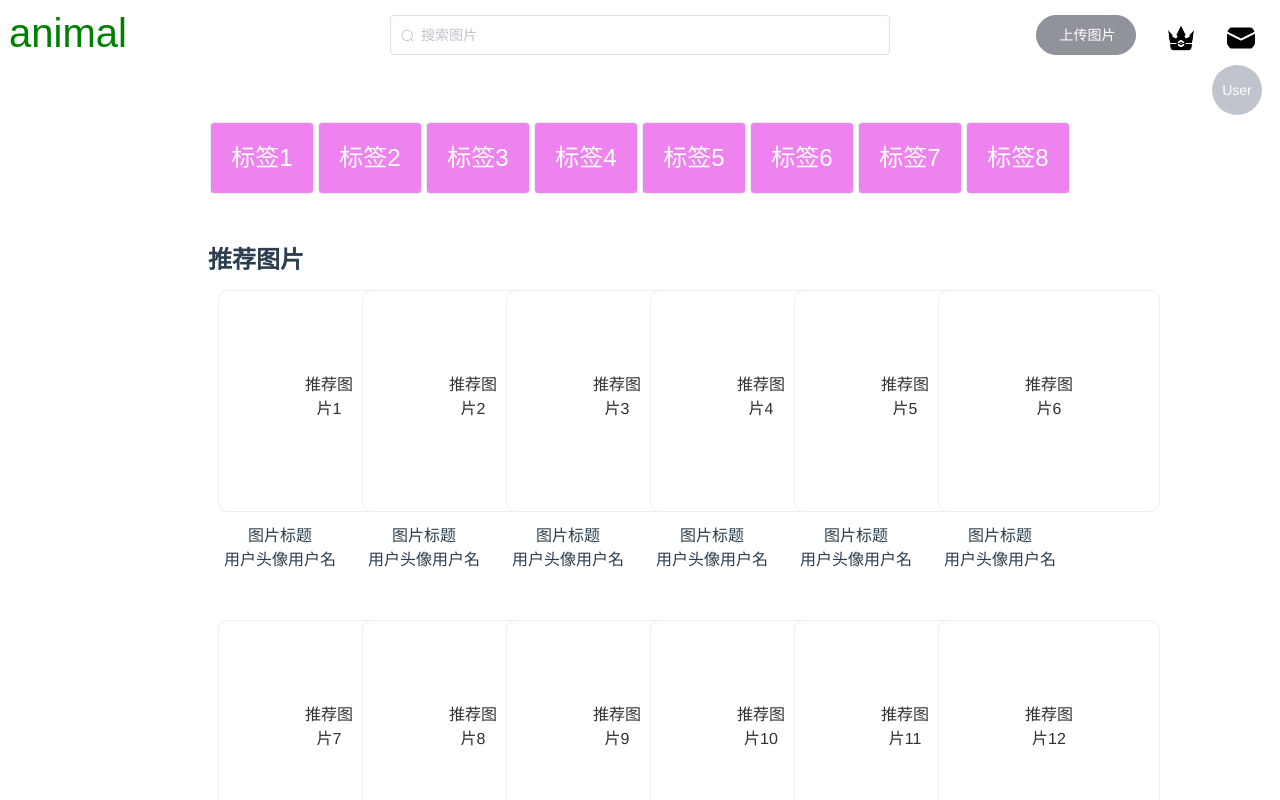
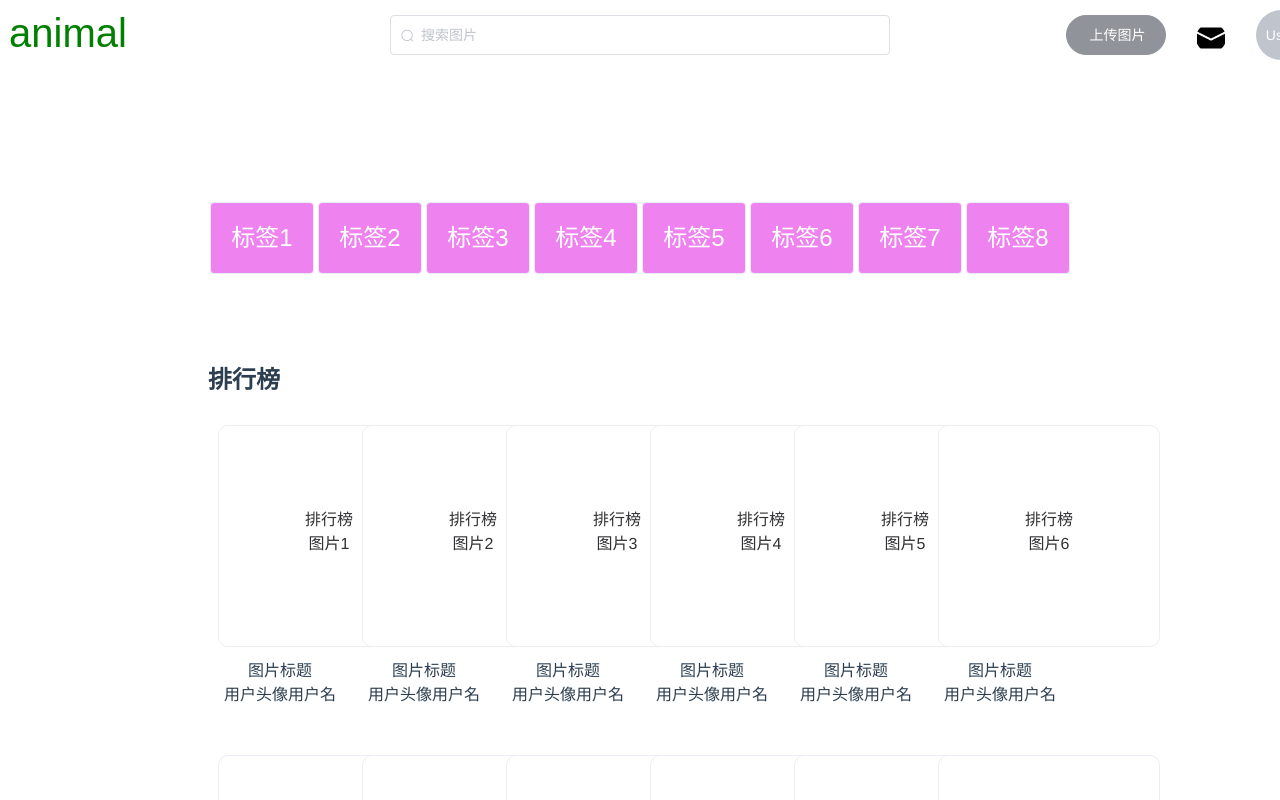
Before and after one commit to VIP-bear/animal-vue, a Vue app: page /home in a window 1280 px wide. Shown: the top 800 px of the page. Built offline with nearby package versions, Linux system fonts and the light colour scheme.

Commit message:
完善排行榜布局和消息界面

```diff
--- a/src/components/Header.vue
+++ b/src/components/Header.vue
@@ -16,7 +16,7 @@
     </div>
     <div v-if="isLogin" class="login-contain">
       <el-button class="btn-upload" type="info" round @click="upload">上传图片</el-button>
-      <el-button class="btn-leader" title="排行榜" type="text" circle></el-button>
+      <!-- <el-button class="btn-leader" title="排行榜" type="text" circle></el-button> -->
       <el-button class="btn-message" title="消息" type="text" circle></el-button>
       <el-dropdown trigger="click" class="dropdown">
         <span class="el-dropdown-link">
@@ -99,13 +99,13 @@ export default {
   margin-top: 15px;
   width: 100px;
 }
-.btn-leader {
+/* .btn-leader {
   width: 30px;
   height: 30px;
   margin-left: 30px;
   background: url("../assets/img/icon/icon-leader.png") no-repeat;
   background-size: cover;
-}
+} */
 .btn-message {
   width: 30px;
   height: 30px;
@@ -116,9 +116,8 @@ export default {
 .dropdown {
   cursor: pointer;
   color: #409EFF;
-  margin-top: 10px;
-  margin-right: 10px;
-  float:right;
+  margin: 10px 30px;
+  position: absolute;
 }
 .btn-login {
   cursor: pointer;
--- a/src/pages/Home.vue
+++ b/src/pages/Home.vue
@@ -11,11 +11,28 @@
           </el-col>
         </el-row>
       </div>
+      <div class="ranking">
+        <div class="ranking-title">
+          <span>排行榜</span>
+        </div>
+        <el-col :span="4" v-for="o in 18" :key="o" style="margin:20px 0px;" @click.native="recommandClick(o)">
+          <el-card :body-style="{ padding: '80px' }" shadow="hover" class="img-card">
+            排行榜图片{{o}}
+          </el-card>
+          <div>
+            <span>图片标题</span>
+          </div>
+          <div>
+            <span>用户头像</span>
+            <span>用户名</span>
+          </div>
+        </el-col>
+      </div>
       <div class="recommand-contain">
         <div class="recommand-title">
           <span>推荐图片</span>
         </div>
-        <el-col :span="4" v-for="o in 18" :key="o" style="margin-top:40px;" @click.native="recommandClick(o)">
+        <el-col :span="4" v-for="o in 18" :key="o" style="margin:20px 0px;" @click.native="recommandClick(o)">
           <el-card :body-style="{ padding: '80px' }" shadow="hover" class="img-card">
             推荐图片{{o}}
           </el-card>
@@ -33,7 +50,7 @@
           <span>关注用户·好友图片</span>
           <el-link :underline="false" style="margin-left:1200px" @click.native="attentionUserImage">查看全部</el-link>
         </div>
-        <el-col :span="4" v-for="o in 18" :key="o" style="margin-top:40px;">
+        <el-col :span="4" v-for="o in 18" :key="o" style="margin:20px 0px;">
           <el-card :body-style="{ padding: '80px' }" shadow="hover" class="img-card">
             关注用户图片{{o}}
           </el-card>
@@ -50,7 +67,7 @@
         <div class="user-title">
           <span>推荐用户</span>
         </div>
-        <el-col :span="4" v-for="o in 6" :key="o" style="margin-top:40px;">
+        <el-col :span="4" v-for="o in 6" :key="o" style="margin:20px 0px;">
           <el-card :body-style="{ padding: '80px' }" shadow="hover" class="img-card">
             推荐用户{{o}}
           </el-card>
@@ -93,24 +110,30 @@ export default {
 
 <style scoped>
 .main-msg {
-  transform: translate(0%, -50%);
   margin: 0px 200px;
 }
 .hot-tags {
   height: 60px;
+  margin-top: 50px;
   border-radius: 5px;
 }
 .btn-tag {
   font-size: 24px;
   color: white;
 }
-.recommand-contain {
-  margin-top: 60px;
+.ranking {
+  margin-top: 100px;
+}
+.ranking-title {
+  font-size: 24px;
+  font-weight: bold;
+  text-align: left;
 }
 .recommand-title {
-  position: absolute;
+  text-align: left;
   font-size: 24px;
   font-weight: bold;
+  margin-top: 20px;
 }
 .img-card {
   border-radius: 10px;
@@ -119,19 +142,13 @@ export default {
   margin: 10px 10px;
   cursor: pointer;
 }
-.attention-contain {
-  margin-top: 1100px;
-}
 .attention-title {
-  position: absolute;
+  text-align: left;
   font-size: 24px;
   font-weight: bold;
 }
-.user-contain {
-  margin-top: 2150px;
-}
 .user-title {
-  position: absolute;
+  text-align: left;
   font-size: 24px;
   font-weight: bold;
 }
--- /dev/null
+++ b/src/pages/Message.vue
@@ -0,0 +1,50 @@
+<template>
+  <div>
+    <Header></Header>
+    <div class="user-message">
+      <div class="message-title">
+        消息
+      </div>
+      <div class="message-content">
+        <el-row v-for="o in 10" :key="o" style="margin-top:10px;" @click.native="message(o)">消息{{o}}</el-row>
+      </div>
+    </div>
+  </div>
+</template>
+
+<script>
+import Header from '../components/Header.vue'
+export default {
+  components: { Header },
+  name: 'Message',
+  data () {
+    return {
+      msg: 'animal'
+    }
+  },
+  methods: {
+    message (index) {
+      alert(index)
+    }
+  }
+}
+</script>
+
+<style scoped>
+.user-message {
+  margin: 20px 25%;
+  background-color: rgb(214, 212, 212);
+}
+.message-title {
+  text-align: left;
+  font-size: 24px;
+  font-weight: bold;
+  margin: 20px;
+}
+.message-content {
+  text-align: left;
+  margin: 10px 20px;
+  font-size: 18px;
+  cursor: pointer;
+}
+</style>
--- a/src/router/index.js
+++ b/src/router/index.js
@@ -10,6 +10,7 @@ import Following from '@/pages/Following.vue'
 import Upload from '@/pages/Upload.vue'
 import AttentionUserImage from '@/pages/AttentionUserImage.vue'
 import Tags from '@/pages/Tags.vue'
+import Message from '@/pages/Message.vue'
 
 Vue.use(Router)
 
@@ -66,6 +67,11 @@ export default new Router({
       path: '/tags/:tag',
       name: 'Tags',
       component: Tags
+    },
+    {
+      path: '/messages',
+      name: 'Message',
+      component: Message
     }
   ]
 })
```
